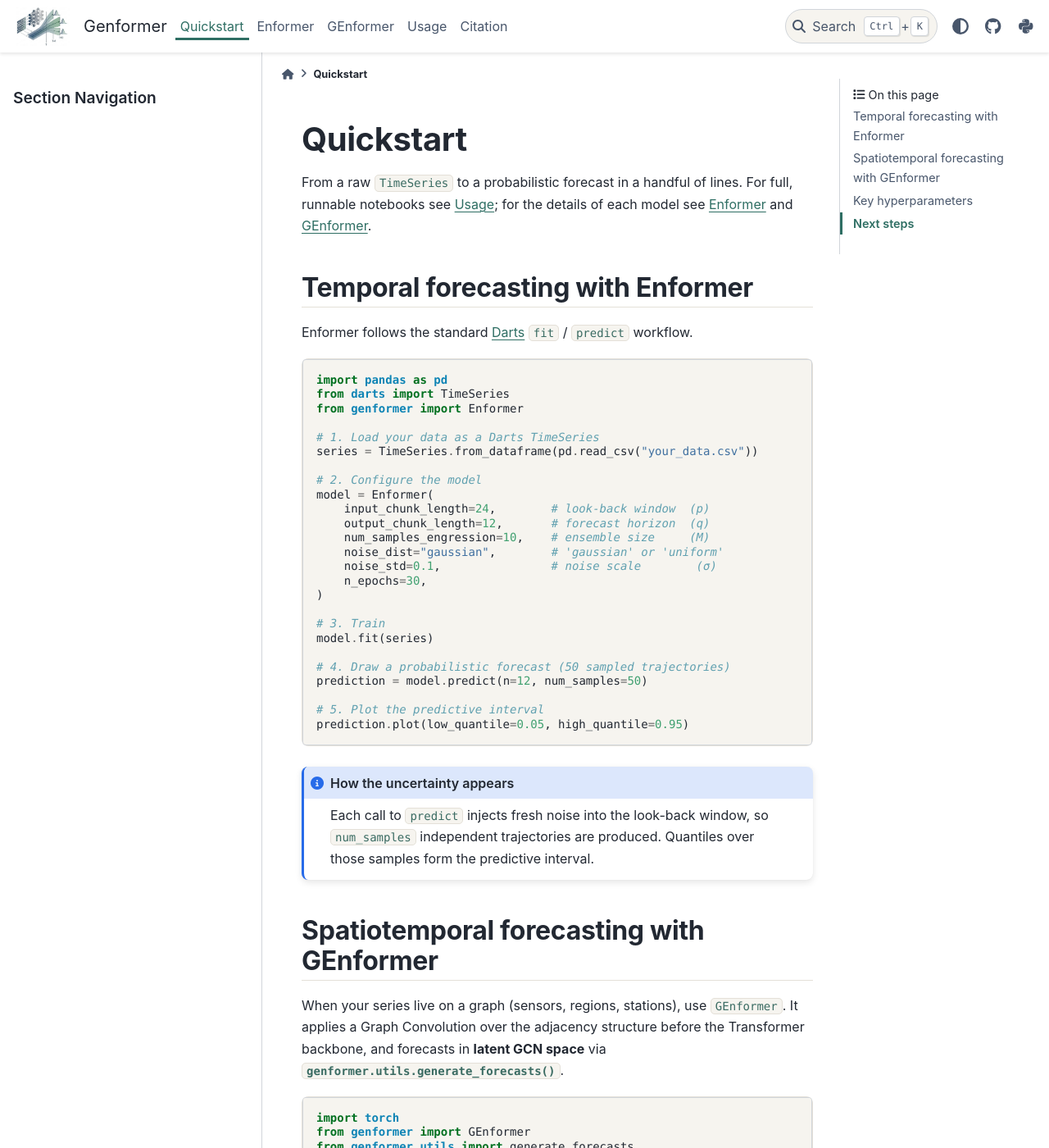
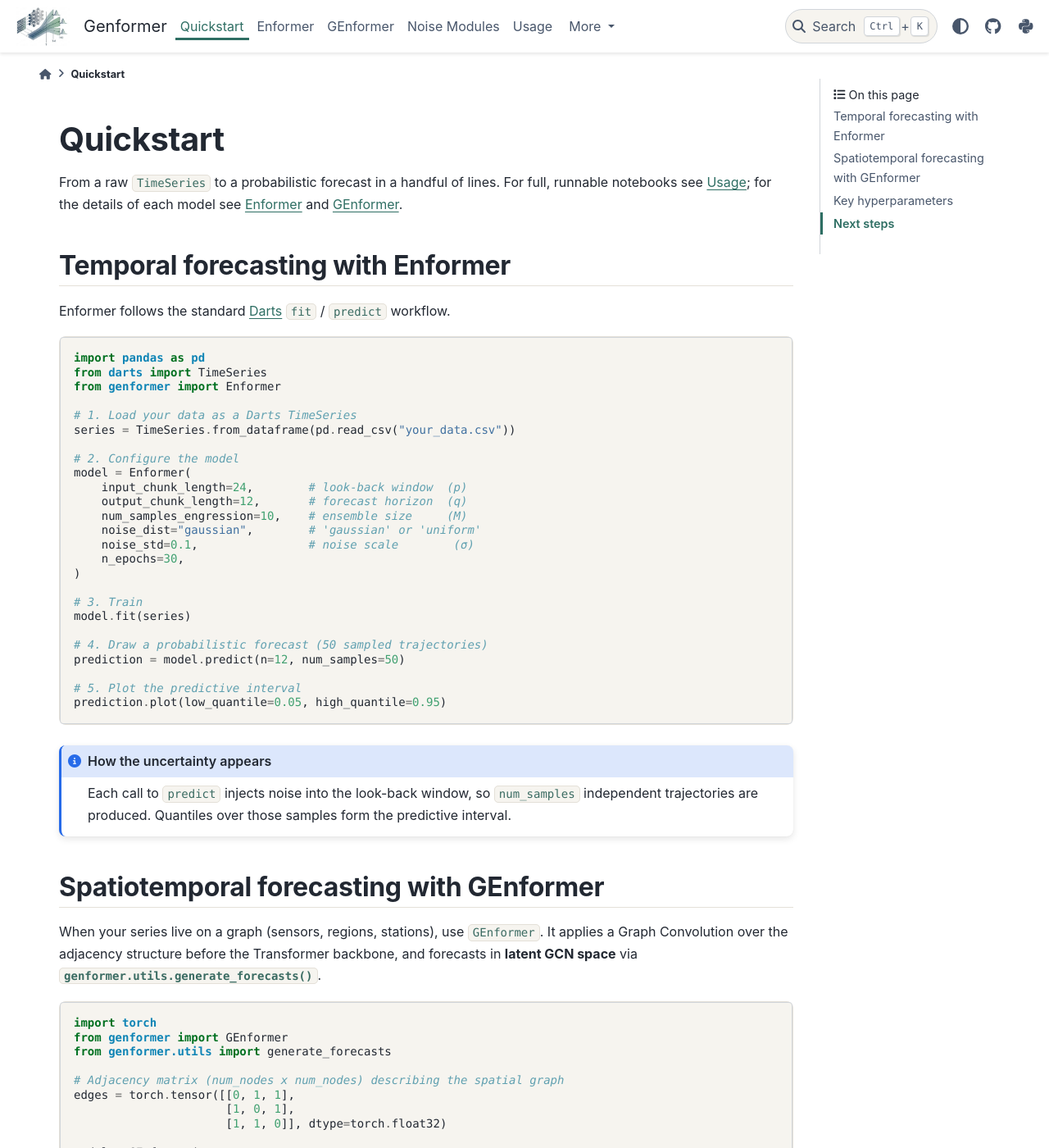
Before and after one commit to yuvrajiro/Genformer, a Sphinx documentation site: the page built from docs/quickstart.rst, in a window 1280 px wide and 1400 px high. Shown: the whole window at 82% size. Built offline with Sphinx 7.4.7 and the PyData theme 0.15.4, drawn with Linux system fonts in a browser that asks for light colours; some of the changed text lies outside the part shown.

```diff
--- a/docs/_static/custom.css
+++ b/docs/_static/custom.css
@@ -4,11 +4,16 @@
    ======================================================================== */
 
 :root {
-  --gf-ink: #20262b;          /* near-black headings / text          */
-  --gf-accent: #2e6e63;       /* muted teal — the single brand accent */
-  --gf-accent-soft: #5b9085;  /* lighter teal for hover               */
-  --gf-sand: #f6f4ef;         /* warm off-white surface               */
-  --gf-line: #e4e0d8;         /* warm hairline border                 */
+  --gf-ink: #20262b;
+  /* near-black headings / text          */
+  --gf-accent: #2e6e63;
+  /* muted teal - the single brand accent */
+  --gf-accent-soft: #5b9085;
+  /* lighter teal for hover               */
+  --gf-sand: #f6f4ef;
+  /* warm off-white surface               */
+  --gf-line: #e4e0d8;
+  /* warm hairline border                 */
 }
 
 html[data-theme="light"] {
@@ -90,6 +95,7 @@ html[data-theme="dark"] {
   color: #fff !important;
   background: var(--gf-accent);
 }
+
 .gf-cta-primary:hover {
   background: var(--gf-accent-soft);
 }
@@ -98,6 +104,7 @@ html[data-theme="dark"] {
   color: var(--pst-color-link) !important;
   border: 1px solid var(--gf-line);
 }
+
 .gf-cta-secondary:hover {
   border-color: var(--gf-accent);
 }
@@ -120,6 +127,7 @@ html[data-theme="dark"] {
   font-weight: 650;
   color: var(--gf-ink);
 }
+
 html[data-theme="dark"] .sd-card-title {
   color: #e9ece9;
 }
@@ -163,6 +171,7 @@ table.docutils thead th {
   color: var(--gf-ink);
   border-bottom: 2px solid var(--gf-accent);
 }
+
 html[data-theme="dark"] table.docutils thead th {
   background: rgba(255, 255, 255, 0.04);
   color: #e9ece9;
@@ -178,7 +187,7 @@ div.admonition {
 /* ---- Sidebar / nav accents --------------------------------------------- */
 
 .bd-sidebar-primary .nav-link.active,
-nav.bd-links .current > a {
+nav.bd-links .current>a {
   color: var(--gf-accent) !important;
   font-weight: 600;
 }
--- a/docs/conf.py
+++ b/docs/conf.py
@@ -8,10 +8,9 @@ sys.path.insert(0, os.path.abspath(".."))
 
 project = "Genformer"
 author = (
-    "Rajdeep Pathak, Rahul Goswami, Madhurima Panja, "
-    "Palash Ghosh, Tanujit Chakraborty, Donia Besher"
+    "Rahul Goswami, Donia Besher, Rajdeep Pathak, Madhurima Panja, Tanujit Chakraborty"
 )
-copyright = f"{datetime.now():%Y}, the Genformer authors"
+copyright = f"{datetime.now():%Y}, the {author}"
 release = "0.1.0"
 version = "0.1.0"
 
@@ -45,7 +44,7 @@ autodoc_default_options = {
 
 # Allow the docs to build even when the heavy runtime deps aren't installed
 # (e.g. minimal CI). Autodoc still reads the docstrings without importing these.
-# NOTE: numpy/pandas are intentionally *not* mocked — they are lightweight and
+# NOTE: numpy/pandas are intentionally *not* mocked - they are lightweight and
 # the source uses PEP 604 unions (e.g. ``np.ndarray | None``) that fail against
 # a mock object at import time.
 autodoc_mock_imports = [
@@ -126,7 +125,7 @@ html_context = {
 }
 
 html_sidebars = {
-    "index": [],
+    "**": [],
 }
 
 # Copybutton: strip prompts so users copy clean code
--- a/docs/quickstart.rst
+++ b/docs/quickstart.rst
@@ -42,7 +42,7 @@ Enformer follows the standard `Darts <https://unit8co.github.io/darts/>`_
 .. admonition:: How the uncertainty appears
    :class: note
 
-   Each call to ``predict`` injects fresh noise into the look-back window, so
+   Each call to ``predict`` injects  noise into the look-back window, so
    ``num_samples`` independent trajectories are produced. Quantiles over those
    samples form the predictive interval.
 
@@ -104,7 +104,7 @@ Key hyperparameters
      - :math:`\sigma`
      - Scale of the injected stochastic noise.
    * - ``noise_dist``
-     - —
+     - -
      - Noise family: ``"gaussian"`` or ``"uniform"``.
 
 Next steps
```
Also changed, not shown: README.md (+1 -1 lines), docs/enformer.rst (+3 -14 lines), docs/genformer.rst (+4 -4 lines), docs/index.rst (+12 -3 lines), docs/noise.rst (added, +10 -0 lines), 2 other files.
